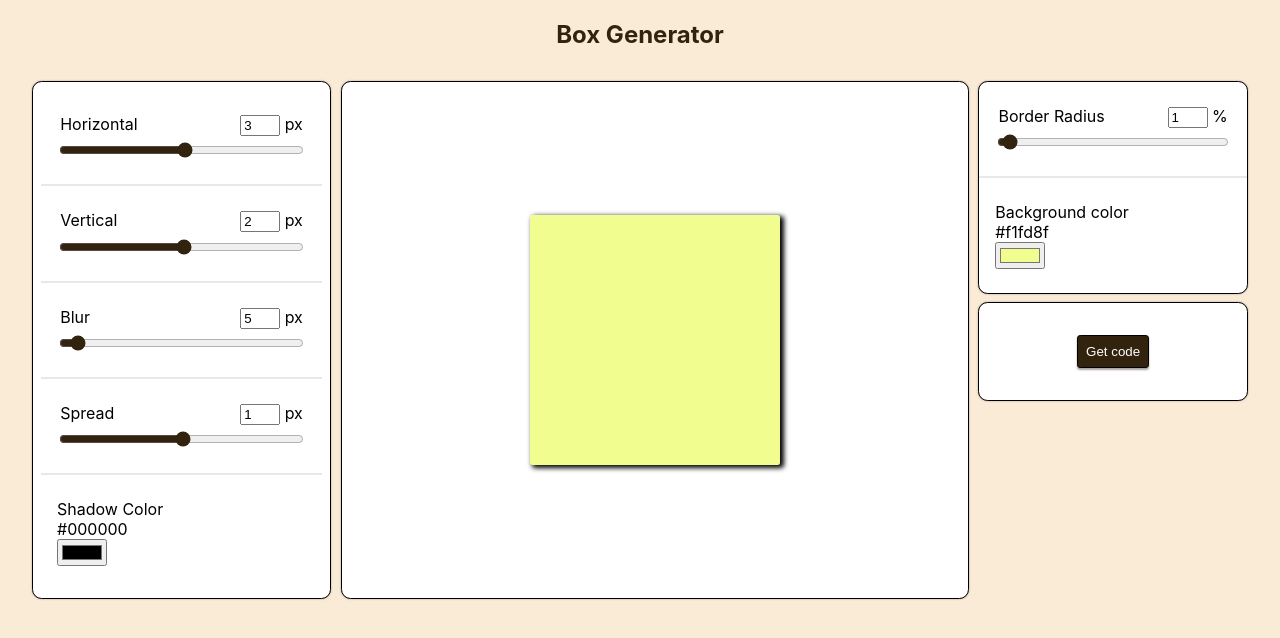
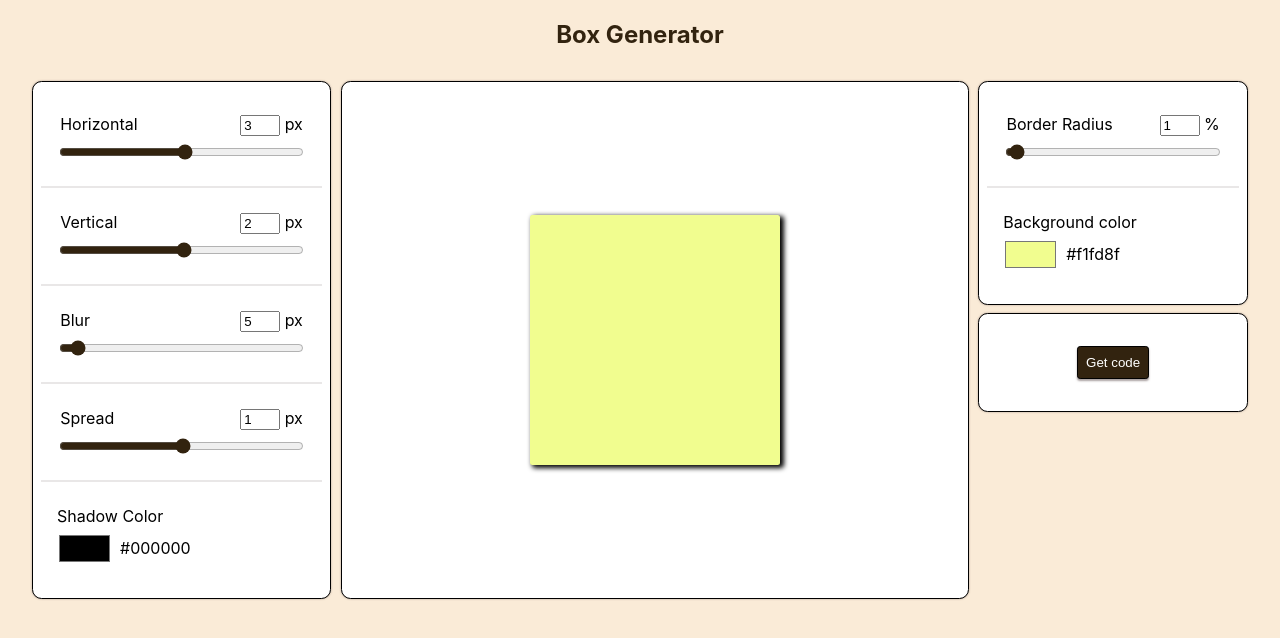
Before and after one commit to jkpatil211/box-generator, a React (Create React App) app: page / in a window 1280 px wide. Shown: the top 638 px of the page. Built offline with nearby package versions, Linux system fonts and the light colour scheme.

Commit message:
Changed color input visual

```diff
--- a/src/components/BoxGenerator/BoxGenerator.css
+++ b/src/components/BoxGenerator/BoxGenerator.css
@@ -14,6 +14,7 @@
     background-color: #ffffff;
     border-radius: 0.6rem;
     box-shadow: 0px 0px 2px 0px rgba(86, 68, 68 , 0.5);
+    padding: 0.5rem;
 }
 .shadow-generator {
     padding: 2rem;
@@ -23,7 +24,6 @@
 
 .controller {
     width: 25%;
-    padding: 0.5rem;
 }
 
 .input-group {
@@ -40,13 +40,35 @@
     cursor: pointer;
 }
 
+.color-panel {
+    align-items: center;
+    gap: 0.5rem;
+    margin-top: 0.3rem;
+}
+
+.mgl-half {
+    margin-left: 0.5rem;
+}
+
+.mgt-half {
+    margin-top: 0.5rem;
+}
+
+.input-group input[type="color"] {
+    appearance: none;
+    background: transparent;
+    width: 55px;
+    height: 35px;
+    border: none;
+    padding: 0;
+}
+
 .input-group:not(:last-child) {
     border-bottom: 2px solid rgb(183 176 176 / 30%)
 }
 
 input[type="range"] {
     accent-color: unset;
-    margin-top: 0.4rem;
     accent-color: #32230f;
 }
 
--- a/src/components/BoxGenerator/ColorInputGroup.js
+++ b/src/components/BoxGenerator/ColorInputGroup.js
@@ -2,9 +2,11 @@ const ColorInputGroup = ({value, setValue, label}) => {
     return (
         <div className='input-group'>
             <label>{label}</label>
-            <span className='value'>{value}</span>
-            <input type="color"
-                onChange={e => setValue(e.target.value)} value={value} />
+            <div className="row-flex color-panel">
+                <input type="color"
+                    onChange={e => setValue(e.target.value)} value={value} />
+                <span>{value}</span>
+            </div>
         </div>
     )
 }
--- a/src/components/BoxGenerator/RangeInputGroup.js
+++ b/src/components/BoxGenerator/RangeInputGroup.js
@@ -9,7 +9,7 @@ const RangeInputGroup = ({label, value, setValue, min = 0, max = 100, unit = "px
                     &nbsp;{unit}
                 </span>
             </div>
-            <input type="range" min={min} max={max} value={value}
+            <input className="mgt-half" type="range" min={min} max={max} value={value}
                 onChange={e => setValue(e.target.value)} />
         </div>
     )
```
